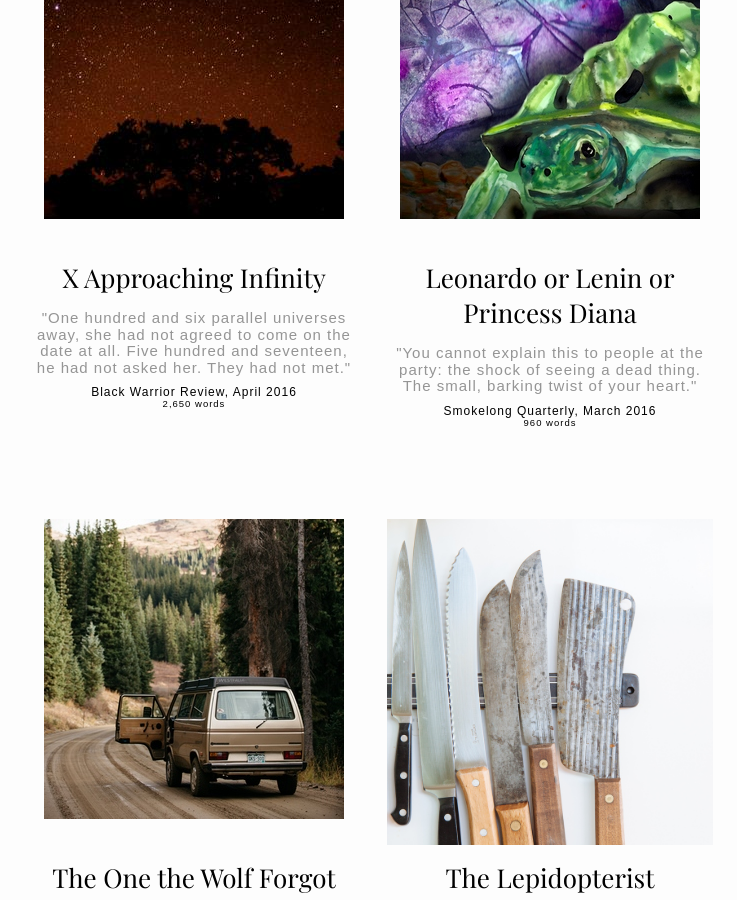
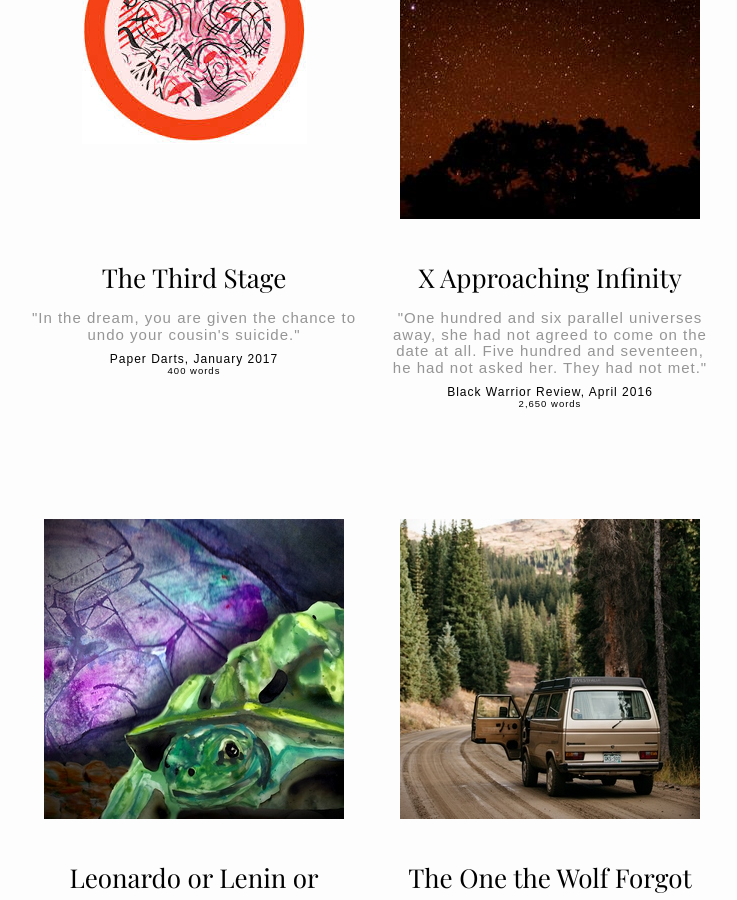
Before and after one commit to rblakemesser/rblakemesser.github.io, a Jekyll site: the page built from fiction/index.html, in a window 1280 px wide and 900 px high, scrolled down 891 px. Shown: the whole window, without its empty margins (268-1005 px from the left). Built offline with Jekyll 4.4.1, drawn with Linux system fonts in a browser that asks for light colours; some web fonts are replaced.

Commit message:
Third Stage and book announcement

```diff
--- a/_data/fiction.yml
+++ b/_data/fiction.yml
@@ -1,4 +1,13 @@
 fiction:
+
+  - snippet: "In the dream, you are given the chance to undo your cousin's suicide."
+    pub: "Paper Darts"
+    dat: "January 2017"
+    format: "web"
+    wcount: "400"
+    title: "The Third Stage"
+    link: "http://www.paperdarts.org/literary-magazine/2016/12/30/the-third-stage"
+    image: "paper-darts-circle.jpg"
 
   - snippet: "One hundred and six parallel universes away, she had not agreed to come on the date at all.  Five hundred and seventeen, he had not asked her.  They had not met."
     pub: "Black Warrior Review"
@@ -57,6 +66,7 @@ fiction:
     image: "books.jpg"
     nom:
       - "winner of 2017 Pushcart Prize "
+      - "reprinted in Best American Nonrequired Reading 2016"
 
   - snippet: "When she first became a tree, she spent her days in grief. There was so much lost to her autonomy. Breasts. Winter mornings with lemon tea."
     pub: "Psychopomp"
```
Also changed, not shown: _posts/2016-07-21-bookannouncement.markdown (+9 -5 lines), _posts/2017-02-14-book-cover.markdown (added, +9 -0 lines), assets/hole-banner.jpg (added), assets/paper-darts-circle.jpg (added), 1 other file.
